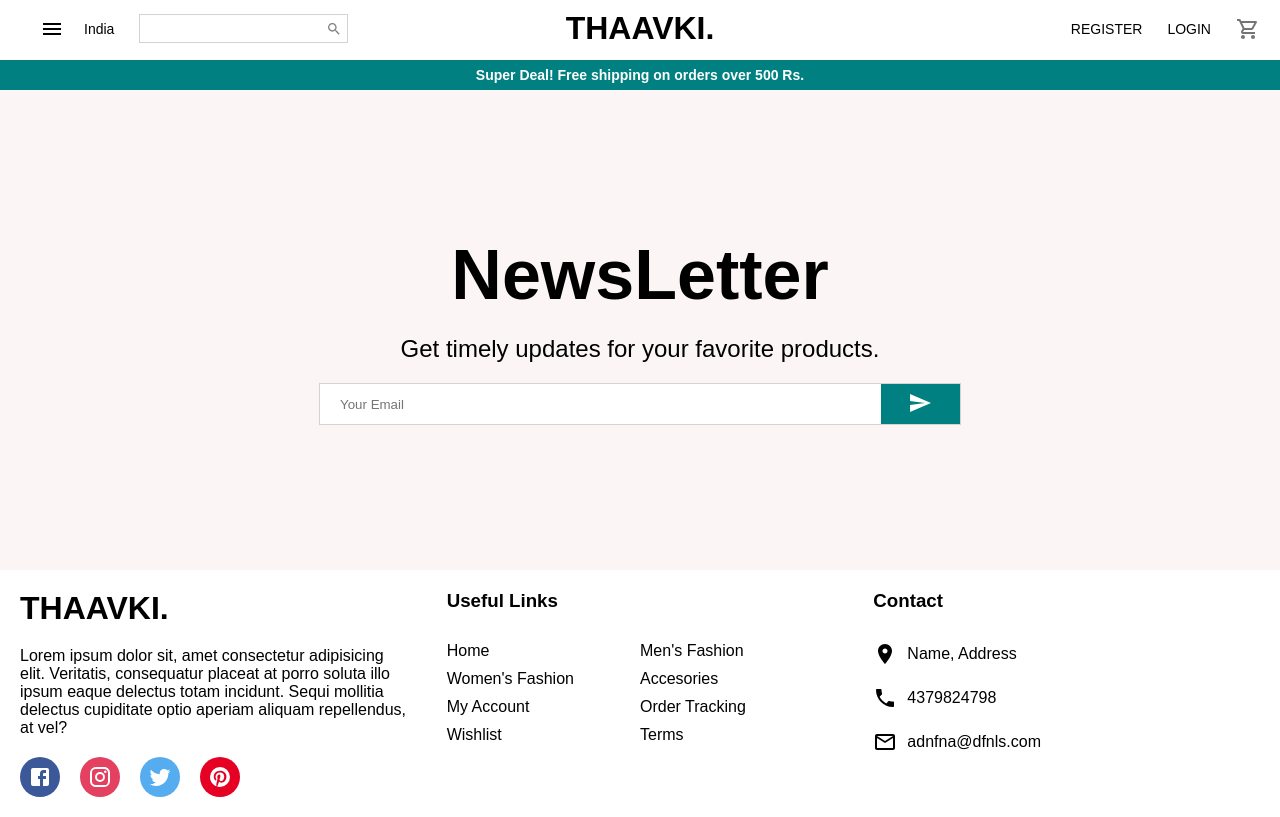
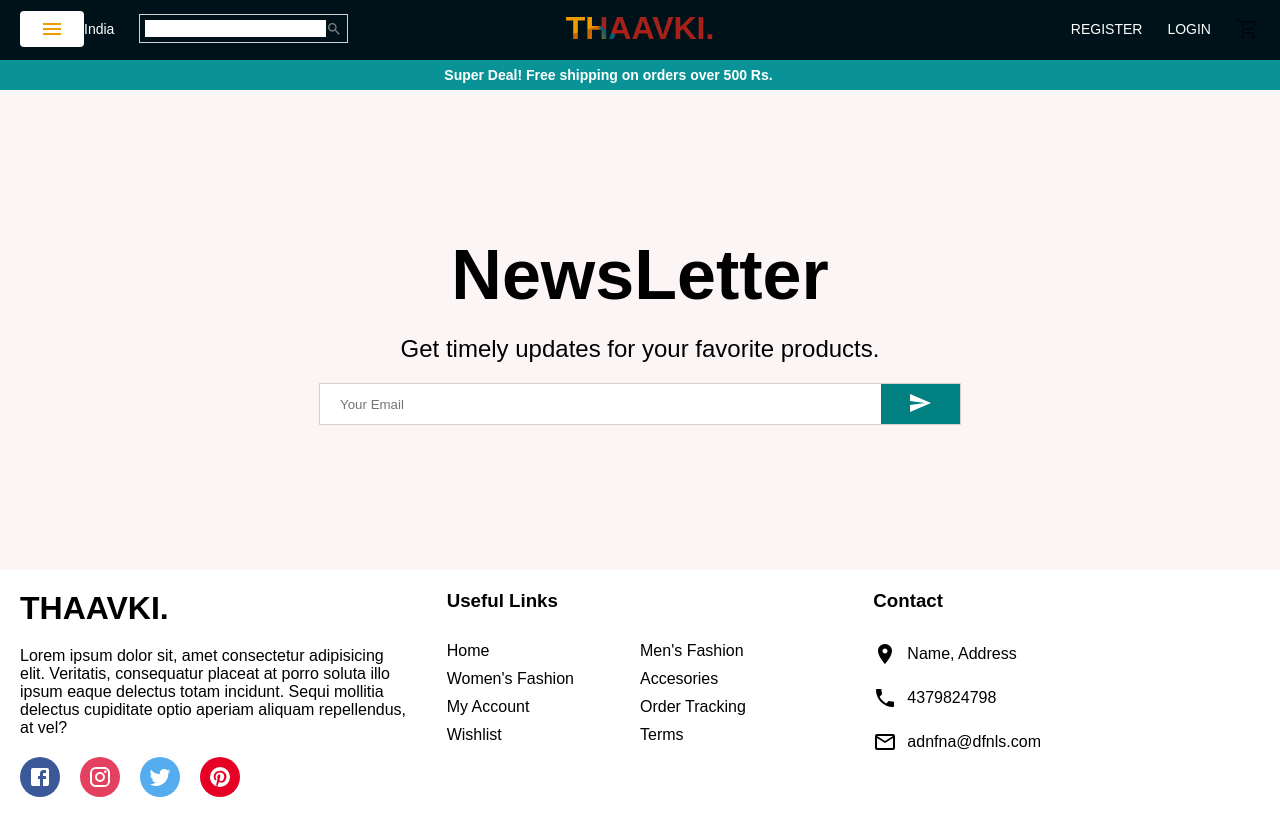
Before and after one commit to fxlgun/e-commerce, a React (Create React App) app: page /orders in a window 1280 px wide. Built offline with nearby package versions, Linux system fonts and the light colour scheme; a web font is replaced by a local one.

Commit message:
LoginPage-Done

```diff
--- a/src/App.jsx
+++ b/src/App.jsx
@@ -36,7 +36,7 @@ const App = () => {
       <Route path="/products/:category">
         <ProductList/>
       </Route>
-      <Route path="/cart">
+      <Route path="/cartilake">
         <Cart/>
       </Route>
       <Route path="/product/:id" component={Product} />
--- a/src/components/Announcement.jsx
+++ b/src/components/Announcement.jsx
@@ -1,20 +1,34 @@
 import React from "react";
 import styled from "styled-components";
 
+const Marq = styled.span`
+   animation: marquee 10s linear infinite;
+    :hover{
+            animation-play-state: paused;
+        }
+
+
+    @keyframes marquee{
+            0%{transform: translateX(100%);}
+            100%{transform: translateX(-100%);}
+        }
+`;
+
+
 const Container = styled.div`
     height: 30px;
-    background-color: teal;
+    background-color: #0a9396;
     color: white;
     display:flex;
     align-items: center;
     justify-content: center;
     font-size: 14px;
     font-weight: bold;
-`;
+   `
 
 const Announcement = () => {
   return (
-    <Container>Super Deal! Free shipping on orders over 500 Rs.</Container>
+    <Container> <Marq>Super Deal! Free shipping on orders over 500 Rs.</Marq>  </Container>
   );
 };
 
--- a/src/components/Navbar.jsx
+++ b/src/components/Navbar.jsx
@@ -6,10 +6,13 @@ import { useSelector } from "react-redux";
 import styled from "styled-components";
 import { mobile } from "../responsive";
 import { Link } from "react-router-dom";
+import "../art/gradientText.css"
 
 
 const Container = styled.div`
   height: 60px;
+  background-color: #001219;
+  color: white;
   ${mobile({ height: "50px" })}
 `;
 
@@ -81,7 +84,7 @@ const Navbar = () => {
             </SearchContainer>
           </Left>
           <Center>
-          <Logo>
+          <Logo className="gradient-text" >
             THAAVKI.
             </Logo>
 
--- a/src/components/Sidebar.jsx
+++ b/src/components/Sidebar.jsx
@@ -35,7 +35,8 @@ export default function TemporaryDrawer() {
 
   const list = () => (
     <Box
-      sx={{ width: 250 }}
+
+      sx={{ width: 250}}
       role="presentation"
       onClick={() => toggleDrawer(false)}
       onKeyDown={() => toggleDrawer(false)}
@@ -68,8 +69,8 @@ export default function TemporaryDrawer() {
 
   return (
     <div>
-      <Button onClick={() => toggleDrawer(true)}>
-        <MenuOutlined style={{ color: "black" }} />
+      <Button style={{backgroundColor:"white"}} onClick={() => toggleDrawer(true)}>
+        <MenuOutlined style={{ color: "#ee9b00" }} />
       </Button>
       <Drawer anchor="left" open={open} onClose={() => toggleDrawer(false)}>
         {list()}
--- a/src/components/Slider.jsx
+++ b/src/components/Slider.jsx
@@ -61,7 +61,7 @@ const Image = styled.img`
 `;
 
 const InfoContainer = styled.div`
-  flex: 1;
+  flex: 2;
   padding: 50px;
 `;
 
```
